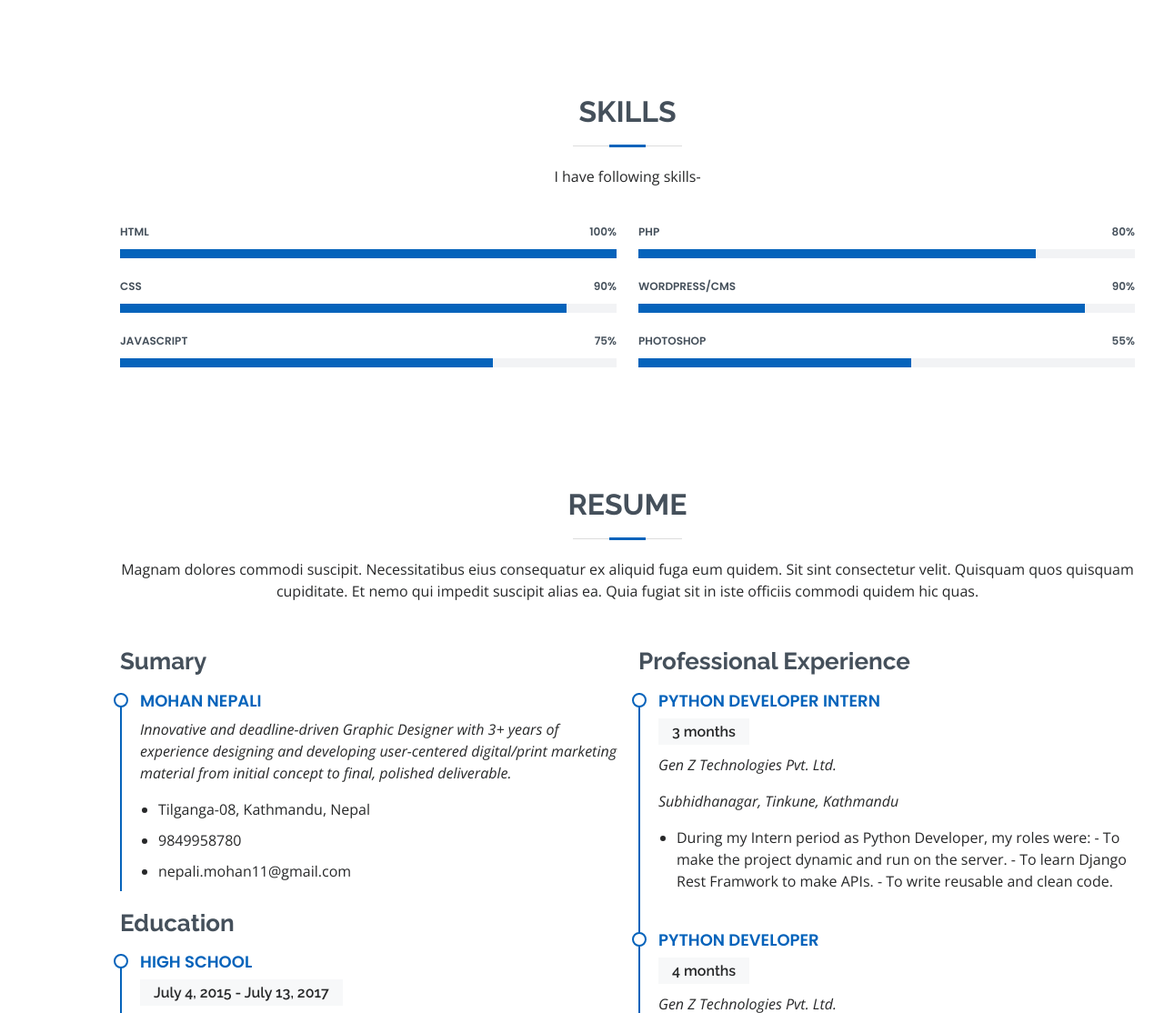
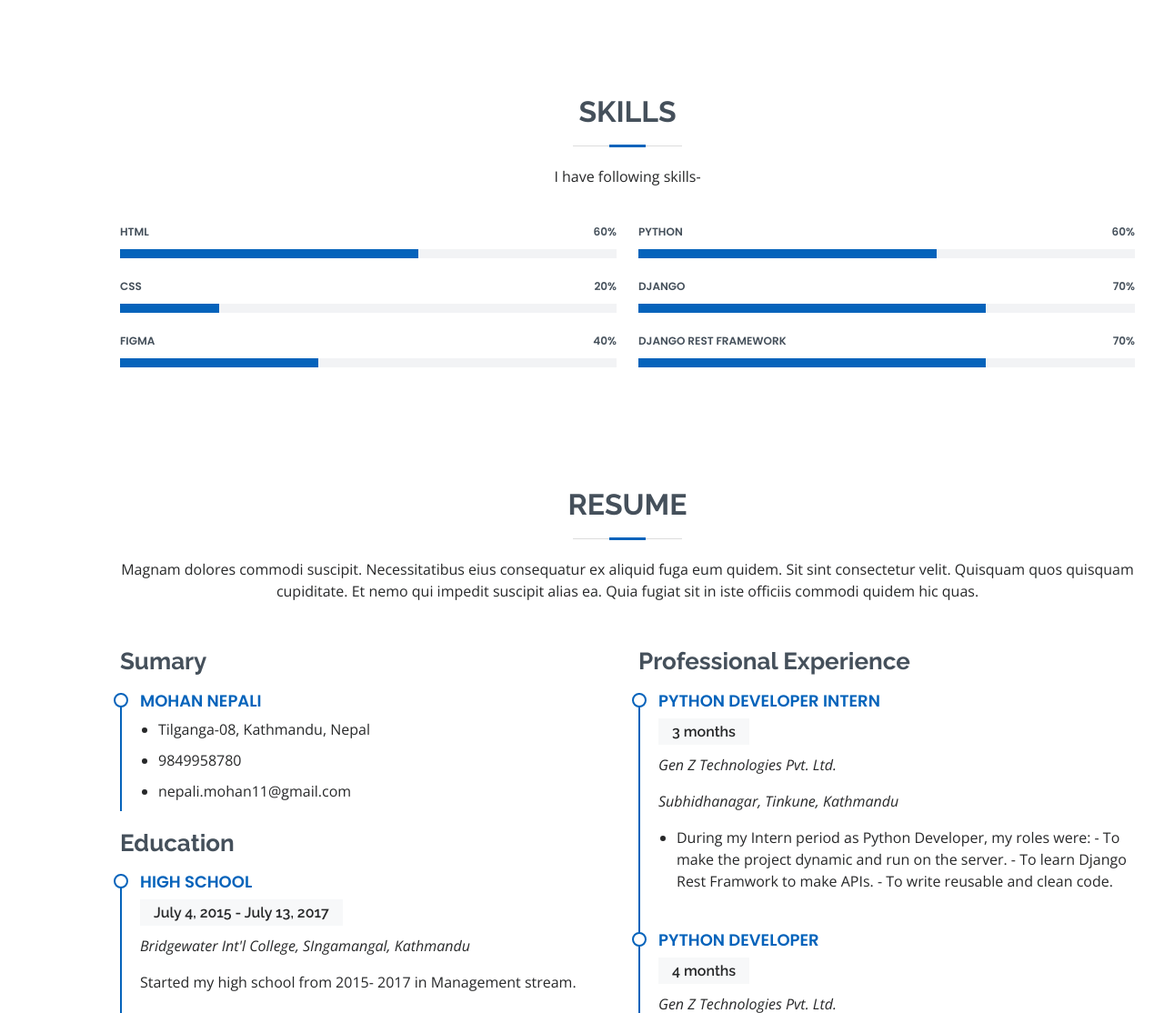
Before and after one commit to nepalimohan/Portfolio-main, a Django app: page / in a window 1280 px wide. Shown: the part 1408-2522 px from the top of the page at 91% size. Run offline with Django 4.2, Linux system fonts and the light colour scheme; data comes from the database, SQL or seed files in the repository; both versions use the stored data as it was after the commit; some libraries are stand-ins or nearby versions.

Commit message:
SKillsDBcreated

```diff
--- a/pages/models.py
+++ b/pages/models.py
@@ -52,3 +52,17 @@
 
     def __str__(self):
         return self.post
+
+class FrontEndSkill(models.Model):
+    name = models.CharField(max_length=50)
+    knowledge = models.PositiveIntegerField(default=0)
+
+    def __str__(self):
+        return self.name
+
+class BackEndSkill(models.Model):
+    name = models.CharField(max_length=50)
+    knowledge = models.PositiveIntegerField(default=0)
+
+    def __str__(self):
+        return self.name
--- a/pages/views.py
+++ b/pages/views.py
@@ -1,5 +1,5 @@
 from django.shortcuts import render
-from .models import Education, Experience, Profile
+from .models import Education, Experience, Profile, FrontEndSkill, BackEndSkill
 
 # Create your views here.
 def home(request):
@@ -8,9 +8,15 @@
     profile =  Profile.objects.all()
     education = Education.objects.all()
     experience = Experience.objects.all()
+    front_skills = FrontEndSkill.objects.all()
+    back_skills = BackEndSkill.objects.all()
+
+
     data = {
         'profile': profile,
         'education': education,
         'experience': experience,
+        'front_skills': front_skills,
+        'back_skills' : back_skills,
     }
     return render(request, 'pages/home.html', data)
--- a/templates/base.html
+++ b/templates/base.html
@@ -6,7 +6,7 @@
   <meta charset="utf-8">
   <meta content="width=device-width, initial-scale=1.0" name="viewport">
 
-  <title>MyResume Bootstrap Template - Index</title>
+  <title>Mohan's Resume</title>
   <meta content="" name="description">
   <meta content="" name="keywords">
 
--- a/templates/pages/home.html
+++ b/templates/pages/home.html
@@ -129,53 +129,25 @@
         <div class="row skills-content">
 
           <div class="col-lg-6">
-
+            {% for skill in front_skills %}
             <div class="progress">
-              <span class="skill">HTML <i class="val">100%</i></span>
+              <span class="skill">{{skill.name}} <i class="val">{{skill.knowledge}}%</i></span>
               <div class="progress-bar-wrap">
-                <div class="progress-bar" role="progressbar" aria-valuenow="100" aria-valuemin="0" aria-valuemax="100"></div>
+                <div class="progress-bar" role="progressbar" aria-valuenow="{{skill.knowledge}}" aria-valuemin="0" aria-valuemax="100"></div>
               </div>
             </div>
-
-            <div class="progress">
-              <span class="skill">CSS <i class="val">90%</i></span>
-              <div class="progress-bar-wrap">
-                <div class="progress-bar" role="progressbar" aria-valuenow="90" aria-valuemin="0" aria-valuemax="100"></div>
-              </div>
-            </div>
-
-            <div class="progress">
-              <span class="skill">JavaScript <i class="val">75%</i></span>
-              <div class="progress-bar-wrap">
-                <div class="progress-bar" role="progressbar" aria-valuenow="75" aria-valuemin="0" aria-valuemax="100"></div>
-              </div>
-            </div>
-
+            {% endfor %}
           </div>
 
           <div class="col-lg-6">
-
+            {% for skill in back_skills %}
             <div class="progress">
-              <span class="skill">PHP <i class="val">80%</i></span>
+              <span class="skill">{{skill.name}} <i class="val">{{skill.knowledge}}%</i></span>
               <div class="progress-bar-wrap">
-                <div class="progress-bar" role="progressbar" aria-valuenow="80" aria-valuemin="0" aria-valuemax="100"></div>
+                <div class="progress-bar" role="progressbar" aria-valuenow="{{skill.knowledge}}" aria-valuemin="0" aria-valuemax="100"></div>
               </div>
             </div>
-
-            <div class="progress">
-              <span class="skill">WordPress/CMS <i class="val">90%</i></span>
-              <div class="progress-bar-wrap">
-                <div class="progress-bar" role="progressbar" aria-valuenow="90" aria-valuemin="0" aria-valuemax="100"></div>
-              </div>
-            </div>
-
-            <div class="progress">
-              <span class="skill">Photoshop <i class="val">55%</i></span>
-              <div class="progress-bar-wrap">
-                <div class="progress-bar" role="progressbar" aria-valuenow="55" aria-valuemin="0" aria-valuemax="100"></div>
-              </div>
-            </div>
-
+            {% endfor %}
           </div>
 
         </div>
@@ -197,7 +169,7 @@
             {% for details in profile %}
             <div class="resume-item pb-0">
               <h4>{{details.name}}</h4>
-              <p><em>Innovative and deadline-driven Graphic Designer with 3+ years of experience designing and developing user-centered digital/print marketing material from initial concept to final, polished deliverable.</em></p>
+              {% comment %} <p><em>Innovative and deadline-driven Graphic Designer with 3+ years of experience designing and developing user-centered digital/print marketing material from initial concept to final, polished deliverable.</em></p> {% endcomment %}
               <ul>
                 <li>{{details.address}}</li>
                 <li>{{details.phone}}</li>
```
Also changed, not shown: pages/admin.py (+9 -1 lines), db.sqlite3, pages/migrations/0010_skill.py (added), pages/migrations/0011_backendskill_rename_skill_frontendskill.py (added).
